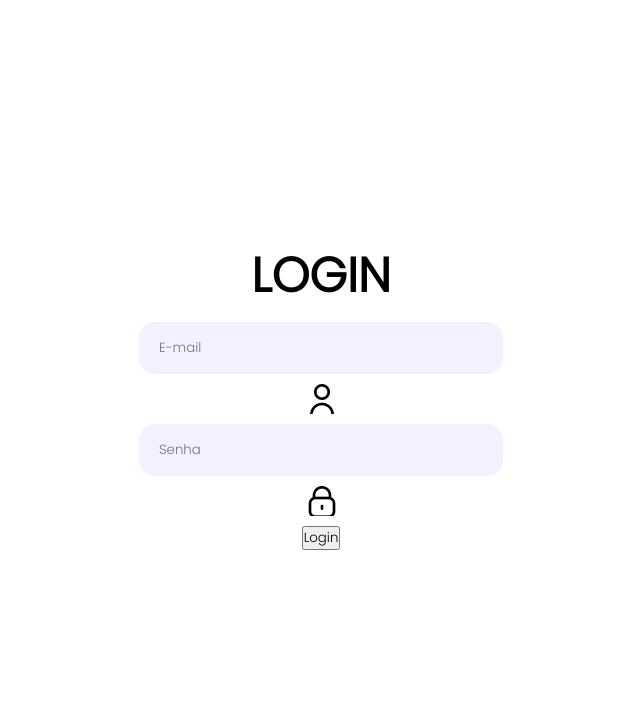
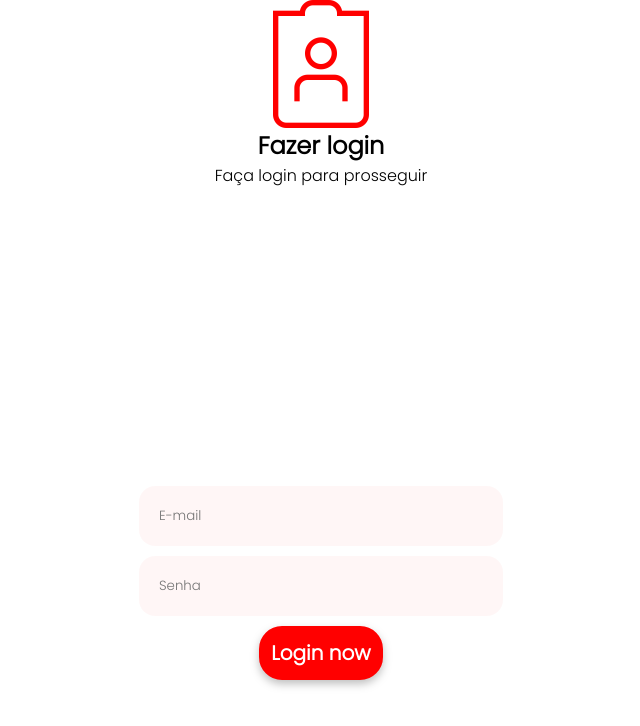
Before and after one commit to LeomirDias/login_page, a plain HTML site: page src/index.html in a window 1280 px wide. Shown: the whole page, without its empty margins (319-959 px from the left). Drawn offline with Linux system fonts and the light colour scheme.

Commit message:
update commit

```diff
--- a/css/style.css
+++ b/css/style.css
@@ -10,12 +10,22 @@
     width: auto;
     height: 100vh;
     background-color: white;
+  }
+
+  header{
     display: flex;
     align-items: center;
-    justify-content: center;
+    flex-direction: column;
   }
 
+  header img{
+    width: 10%;
+  }
 
+  header h3{
+      font-size: 1.5rem;
+      font-weight: 700;
+  }
 
   .container-elementos{
     height: 100%;
@@ -24,28 +34,14 @@
     align-items: center;
     justify-content: center;
     gap: 10px;
-    padding: 5px;
-    border-radius: 1rem;
-  }
-
-  #titulo{
-      font-size: 1.5rem;
-      font-weight: 700;
   }
 
   .login{
     display: flex;
     flex-direction: column;
-    align-items: center;
-    justify-content: center;
     gap: 10px;
   }
 
-  .login span{
-    width: auto;
-    height: auto;
-    padding: 15px;
-  }
 
   #user-icon{
     background: url('../assets/user.png');
@@ -57,12 +53,33 @@
     background-repeat: no-repeat;
   }
 
-
   .login input{
     padding: 10px;
     width: 364px;
-    height: 52px;
-    border: 10px solid rgba(255, 255, 255, 0);
+    border: 10px solid rgba(205, 145, 145, 0.0);
     border-radius: 16px;
-    background: rgba(240, 237, 255, 0.80);
+    background: rgba(255, 0, 0, 0.037);
   }
+
+  #botao_login{
+    outline: transparent;
+    width: auto;
+    padding: 10px;
+    background-color: rgb(255, 0, 0);
+    color: #ffff;
+    font-size: 20px;
+    font-weight: 600;
+    text-align: center;
+    border: 2px solid rgb(255, 0, 0);
+    border-radius: 23px;
+    filter: drop-shadow(0px 4px 4px rgba(0, 0, 0, 0.25));
+    transition: .4s;
+   }
+
+   #botao_login :hover{
+    transform: scale(1.05);
+    background: black;
+    border: 2px solid black;
+    color: #ff0000;
+    cursor: pointer;
+   }
--- a/src/index.html
+++ b/src/index.html
@@ -11,31 +11,49 @@
     <title>Página de Login</title>
 </head>
 
+<header>
+
+        <img src="../assets/logo.png" alt="Logo">
+
+        <h3>Fazer login</h3>
+
+        <p>Faça login para prosseguir</p>
+
+</header>
+
 <body>
     <main>
-
         <div class="container-elementos">
 
-            <div id="titulo">
-                <h1>LOGIN</h1>
-            </div>
+            <div class="login">
 
-            <div class="login">
-                <input id="email" type="email" name="endereço_e-mail" placeholder="E-mail"/>
+                <div id="user">
 
-                <span id="user-icon"></span>
+                    <input id="email" type="email" name="endereço_e-mail" placeholder="E-mail"/>
 
-                <input id="password" type="password" name="senha_usuario" placeholder="Senha"/>
+                    <div id="user-icon"></div>
 
-                <span id="password-icon"></span>
+                </div>
+
+                <div id="validation">
+
+                    <input id="password" type="password" name="senha_usuario" placeholder="Senha"/>
+
+                    <span id="password-icon"></span>
+
+                </div>
+
 
             </div>
 
-            <button id="botao_login"> Login </button>
+            <button id="botao_login"> Login now </button>
 
             <div class="others">
+
                 <div id="login_google"></div>
+
                 <div id="login_facebook"></div>
+
             </div>
 
         </div>
```
Also changed, not shown: assets/logo.png (added).
